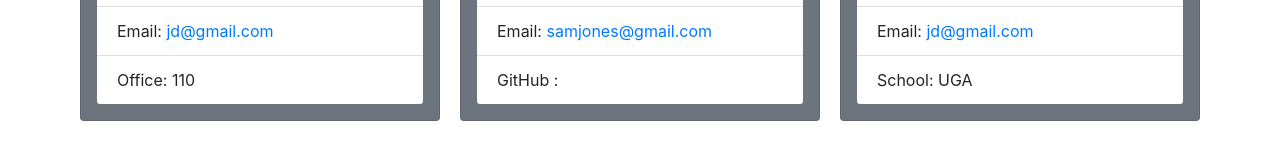
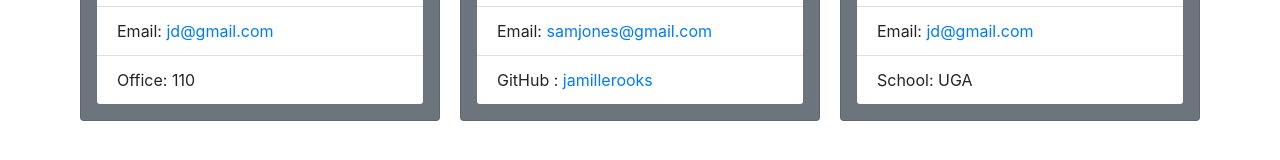
Before and after one commit to jamillerooks/team-profile-generator, a website: page templates/employee.html in a window 1280 px wide. Shown: the part 444-604 px from the top of the page. Drawn offline with nearby package versions, Linux system fonts and the light colour scheme.

```diff
--- a/templates/employee.html
+++ b/templates/employee.html
@@ -32,7 +32,7 @@
                 <ul class="list-group list-group-flush">
                     <li class="list-group-item">Employee ID: 102</li>
                     <li class="list-group-item">Email: <a href=mailto:jd@gmail.com>samjones@gmail.com</a></li>
-                    <li class="list-group-item"> GitHub : <a href = 'https://www.github.com/jamillerooks'> </a></li>
+                    <li class="list-group-item"> GitHub : <a href = 'https://www.github.com/jamillerooks'>jamillerooks </a></li>
                 </ul>
             </div>
             <div class="card col p-3 mb-2 bg-secondary text-gray" style="width: 18rem; margin: 10px;">
```
